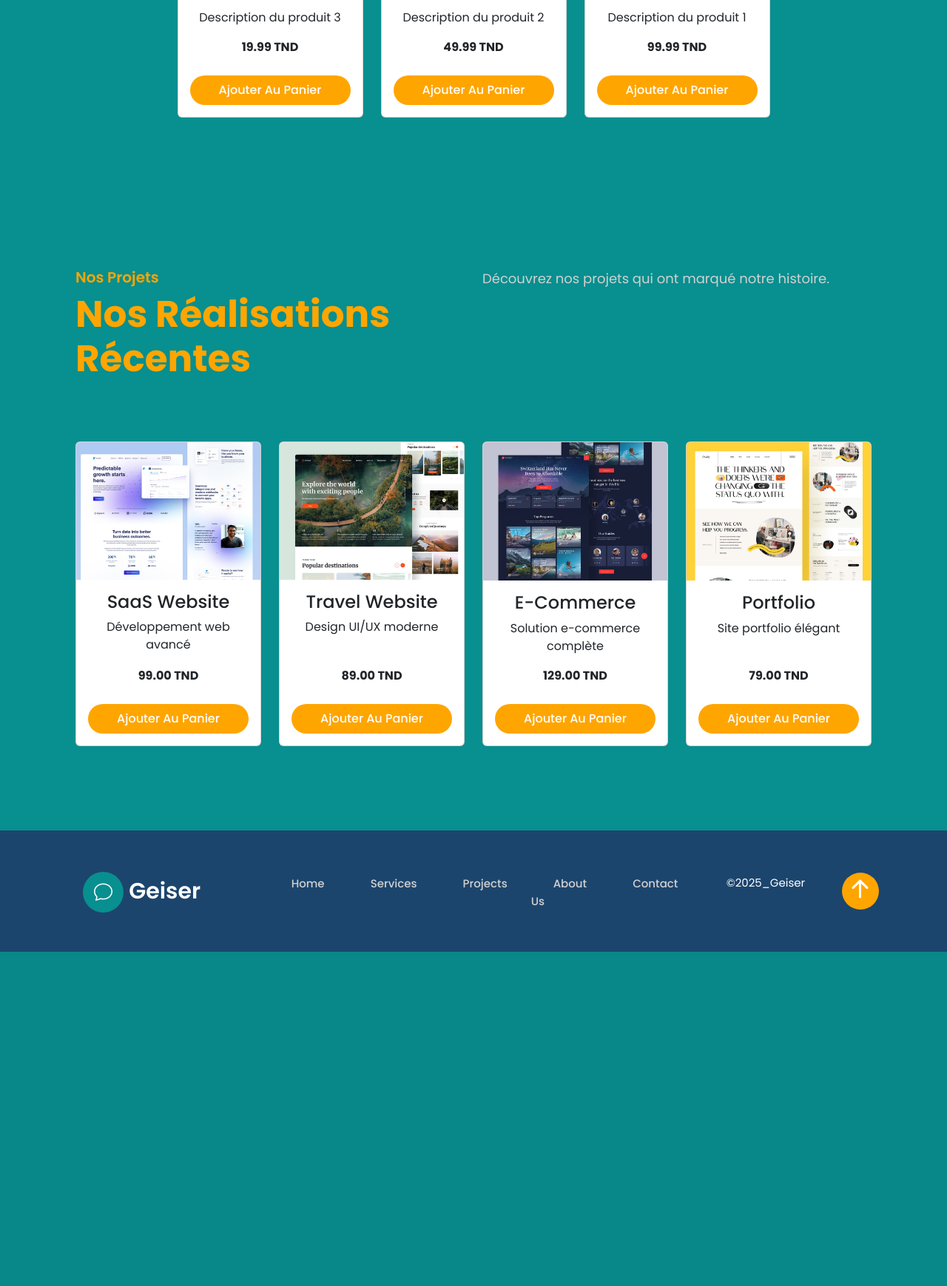
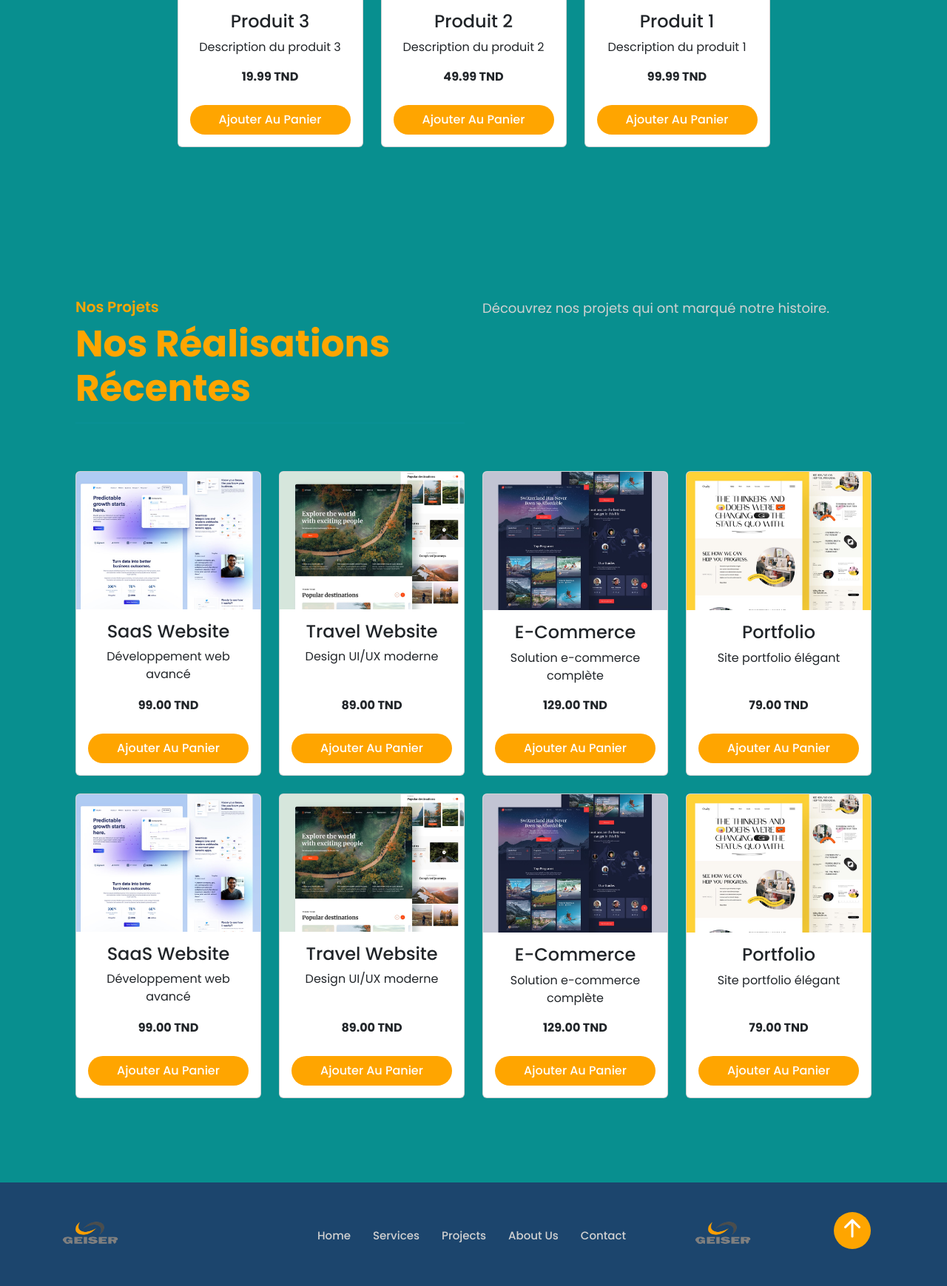
Before and after one commit to mestaouiyoussef/geiser, a PHP site: page /produits.php in a window 1280 px wide. Shown: the part 687-2426 px from the top of the page at 74% size. Before the commit the page ends 1974 px from the top, so only its background shows below. Run offline with PHP 8.4, Linux system fonts and the light colour scheme; the visitor is signed in with stand-in values (Sample User, id 1); data comes from the database, SQL or seed files in the repository.

Commit message:
Ton message ici

```diff
--- a/produits.php
+++ b/produits.php
@@ -43,7 +43,6 @@
                 <a class="navbar-brand d-flex align-items-center" href="#">
 
                     <img src="images/geiser.png" alt="Geiser"
-                        style="height: 50px; width: 80px; border-radius: 50%; margin-top: 4px; filter: none !important;" />
                 </a>
 
                 <button class="navbar-toggler" type="button" data-bs-toggle="collapse" data-bs-target="#navbarNav"
@@ -93,7 +92,7 @@
 
     <!-- Message de bienvenue -->
     <div class="name text-center mt-3" id="welcome-message">
-        Welcome <?= htmlspecialchars($_SESSION['username']); ?> !
+        Bienvenue dans vos produits disponibles <?= htmlspecialchars($_SESSION['username']); ?> !
     </div>
 
     <script>
@@ -230,36 +229,120 @@
                         </div>
                     </div>
                 </div>
+                <!-- Projet 1 -->
+                <div class="col-lg-3 col-md-6 col-sm-12 mb-4">
+                    <div class="card h-100">
+                        <img src="images/project1.jpg" class="card-img-top" alt="SaaS Website">
+                        <div class="card-body text-center d-flex flex-column">
+                            <h4 class="card-title">SaaS Website</h4>
+                            <p class="card-text">Développement web avancé</p>
+                            <p class="mt-auto"><strong>99.00 TND</strong></p>
+                            <form method="post" action="add_to_cart.php" class="add-to-cart-form">
+                                <input type="hidden" name="product_id" value="101">
+                                <input type="hidden" name="product_name" value="SaaS Website">
+                                <input type="hidden" name="price" value="99">
+                                <input type="hidden" name="image" value="images/project1.jpg">
+                                <button type="submit" class="btn btn-orange w-100">Ajouter au panier</button>
+                            </form>
+                        </div>
+                    </div>
+                </div>
+
+                <!-- Projet 2 -->
+                <div class="col-lg-3 col-md-6 col-sm-12 mb-4">
+                    <div class="card h-100">
+                        <img src="images/project2.jpg" class="card-img-top" alt="Travel Website">
+                        <div class="card-body text-center d-flex flex-column">
+                            <h4 class="card-title">Travel Website</h4>
+                            <p class="card-text">Design UI/UX moderne</p>
+                            <p class="mt-auto"><strong>89.00 TND</strong></p>
+                            <form method="post" action="add_to_cart.php" class="add-to-cart-form">
+                                <input type="hidden" name="product_id" value="102">
+                                <input type="hidden" name="product_name" value="Travel Website">
+                                <input type="hidden" name="price" value="89">
+                                <input type="hidden" name="image" value="images/project2.jpg">
+                                <button type="submit" class="btn btn-orange w-100">Ajouter au panier</button>
+                            </form>
+                        </div>
+                    </div>
+                </div>
+
+                <!-- Projet 3 -->
+                <div class="col-lg-3 col-md-6 col-sm-12 mb-4">
+                    <div class="card h-100">
+                        <img src="images/project3.jpg" class="card-img-top" alt="E-Commerce">
+                        <div class="card-body text-center d-flex flex-column">
+                            <h4 class="card-title">E-Commerce</h4>
+                            <p class="card-text">Solution e-commerce complète</p>
+                            <p class="mt-auto"><strong>129.00 TND</strong></p>
+                            <form method="post" action="add_to_cart.php" class="add-to-cart-form">
+                                <input type="hidden" name="product_id" value="103">
+                                <input type="hidden" name="product_name" value="E-Commerce">
+                                <input type="hidden" name="price" value="129">
+                                <input type="hidden" name="image" value="images/project3.jpg">
+                                <button type="submit" class="btn btn-orange w-100">Ajouter au panier</button>
+                            </form>
+                        </div>
+                    </div>
+                </div>
+
+                <!-- Projet 4 -->
+                <div class="col-lg-3 col-md-6 col-sm-12 mb-4">
+                    <div class="card h-100">
+                        <img src="images/project4.jpg" class="card-img-top" alt="Portfolio">
+                        <div class="card-body text-center d-flex flex-column">
+                            <h4 class="card-title">Portfolio</h4>
+                            <p class="card-text">Site portfolio élégant</p>
+                            <p class="mt-auto"><strong>79.00 TND</strong></p>
+                            <form method="post" action="add_to_cart.php" class="add-to-cart-form">
+                                <input type="hidden" name="product_id" value="104">
+                                <input type="hidden" name="product_name" value="Portfolio">
+                                <input type="hidden" name="price" value="79">
+                                <input type="hidden" name="image" value="images/project4.jpg">
+                                <button type="submit" class="btn btn-orange w-100">Ajouter au panier</button>
+                            </form>
+                        </div>
+                    </div>
+                </div>
             </div>
         </div>
     </section>
 
-    <!-- FOOTER -->
+    <!-- footer section  -->
+
     <footer>
         <div class="container">
             <div class="row">
                 <div class="col-lg-3 col-md-12 col-sm-12">
-                    <p class="logo"><i class="bi bi-chat"></i> Geiser</p>
+                                        <img src="images/geiser.png" alt="geiser" style="height: 50px; width: 80px; border-radius: 50%; margin-top: 4px;">
+
                 </div>
                 <div class="col-lg-6 col-md-12 col-sm-12">
-                    <ul class="d-flex list-unstyled justify-content-center">
-                        <li class="mx-3"><a href="home.php">Home</a></li>
-                        <li class="mx-3"><a href="#services">services</a></li>
-                        <li class="mx-3"><a href="#projects">projects</a></li>
-                        <li class="mx-3"><a href="#about">about us</a></li>
-                        <li class="mx-3"><a href="#contact">contact</a></li>
+                    <ul class="d-flex">
+                        <li><a href="#">Home</a></li>
+                        <li><a href="#">services</a></li>
+                        <li><a href="#">projects</a></li>
+                        <li><a href="#">about us</a></li>
+                        <li><a href="#">contact</a></li>
                     </ul>
                 </div>
-                <div class="col-lg-2 col-md-12 col-sm-12 text-center">
-                    <p>&copy;2025_Geiser</p>
+
+                <div class="col-lg-2 col-md-12 col-sm-12">
+                                        <img src="images/geiser.png" alt="geiser" style="height: 50px; width: 80px; border-radius: 50%; margin-top: 4px;">
+
                 </div>
-                <div class="col-lg-1 col-md-12 col-sm-12 d-flex align-items-center justify-content-center">
-                    <a href="#" class="back-to-top d-flex align-items-center justify-content-center">
-                        <i class="bi bi-arrow-up-short"></i>
-                    </a>
+
+                <div class="col-lg-1 col-md-12 col-sm-12">
+                    <!-- back to top  -->
+
+                    <a href="#" class="back-to-top d-flex align-items-center justify-content-center"><i
+                            class="bi bi-arrow-up-short"></i></a>
                 </div>
+
             </div>
+
         </div>
+
     </footer>
 
     <script src="https://cdn.jsdelivr.net/npm/bootstrap@5.3.1/dist/js/bootstrap.bundle.min.js"
```
Also changed, not shown: home.php (+15 -25 lines).
